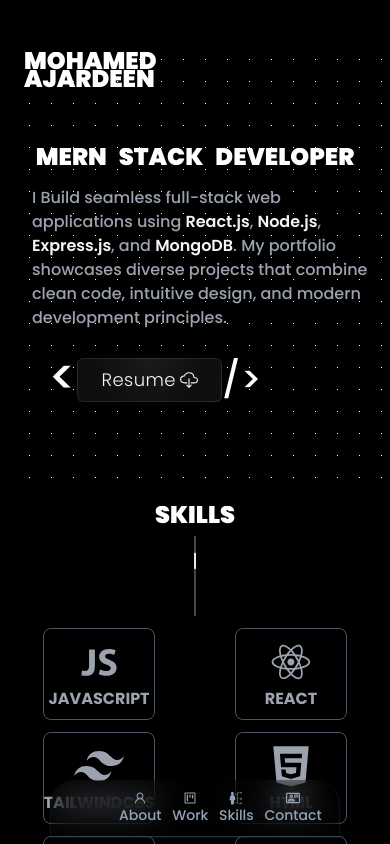
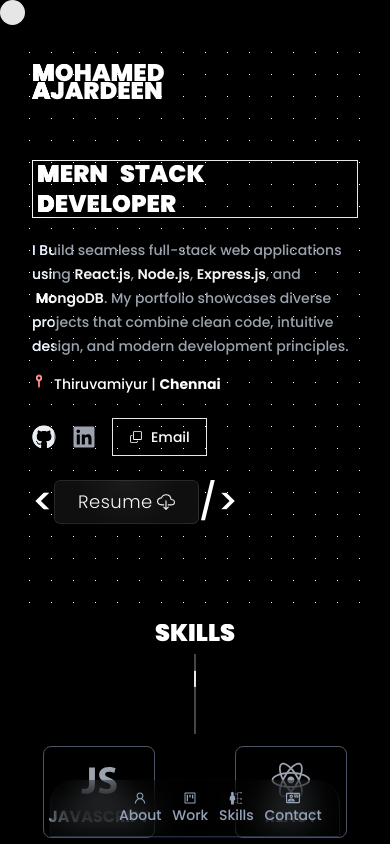
Before and after one commit to ajardeen/PortfolioV2, a React (Vite) app: page / in a window 390 px wide. Shown: the top 844 px of the page. Built offline with nearby package versions, Linux system fonts and the light colour scheme; grey boxes are pictures that could not be loaded.

Commit message:
improved ui expriences and added social links

```diff
--- a/src/App.jsx
+++ b/src/App.jsx
@@ -7,12 +7,14 @@ import SkillsSection from "./sections/SkillsSection";
 import ProjectsSection from "./sections/ProjectsSection";
 import ContactSection from "./sections/ContactSection";
 import Footer from "./components/Footer";
+import CustomCursor from "./components/CustomCursor";
 
 function App() {
   return (
     <>
       {/* <ShinyButton /> */}
-      <div className="text-white p-2 mt-10 poppins-medium ">
+      <div className="text-white p-2 mx-2 mt-10 poppins-medium ">
+        <CustomCursor />
         <HeroSection />
         <div className="grid-background flex flex-col justify-center items-center ">
           <div className="container flex flex-col gap-20">
--- a/src/components/ContactForm.jsx
+++ b/src/components/ContactForm.jsx
@@ -1,6 +1,7 @@
 import React from "react";
 import { motion, AnimatePresence } from "framer-motion";
 import { MdOutlineMarkEmailRead } from "react-icons/md";
+
 export default function ContactForm() {
   const [result, setResult] = React.useState("");
   const [showPopup, setShowPopup] = React.useState(false);
@@ -20,7 +21,7 @@ export default function ContactForm() {
     const data = await response.json();
 
     if (data.success) {
-    setResult("Thank you! I'm so glad you reached out to me!");
+      setResult("Thank you! I'm so glad you reached out to me!");
       setShowPopup(true);
       event.target.reset();
     } else {
@@ -35,11 +36,11 @@ export default function ContactForm() {
       initial={{ opacity: 0, y: 50 }}
       whileInView={{ opacity: 1, y: 0 }}
       transition={{ duration: 0.5 }}
-      className="flex flex-col  items-center justify-center my-10 text-white px-6 w-[30rem]"
+      className="flex flex-col items-center justify-center my-10 text-white px-4 sm:px-6 md:px-8 w-full max-w-lg mx-auto"
     >
       <form
         onSubmit={onSubmit}
-        className="w-full max-w-lg space-y-6 bg-white p-6 md:p-8 rounded-lg shadow-lg text-black"
+        className="w-full space-y-6 bg-white p-4 sm:p-6 md:p-8 rounded-lg shadow-lg text-black"
       >
         <motion.div
           initial={{ opacity: 0, x: -50 }}
@@ -111,15 +112,16 @@ export default function ContactForm() {
             animate={{ opacity: 1, x: 0 }}
             exit={{ opacity: 0, x: 200 }}
             transition={{ duration: 0.3 }}
-            className="fixed flex gap-2 top-4 right-4 bg-white text-black rounded-lg shadow-lg p-6 w-96 text-lg"
+            className="fixed flex gap-2 top-4 right-4 bg-white text-black rounded-lg shadow-lg p-4 sm:p-6 w-full max-w-sm text-lg"
           >
             <motion.span
-            initial={{ opacity: 0, x: 200 }}
-            animate={{ opacity: 1, x: 0 }}
-            exit={{ opacity: 0, x: 200 }}
-            ><MdOutlineMarkEmailRead  className="text-green-500 text-4xl"/>
+              initial={{ opacity: 0, x: 200 }}
+              animate={{ opacity: 1, x: 0 }}
+              exit={{ opacity: 0, x: 200 }}
+            >
+              <MdOutlineMarkEmailRead className="text-green-500 text-4xl" />
             </motion.span>
-            <div className="flex justify-between items-center">
+            <div className="flex justify-between items-center w-full">
               <span>{result}</span>
               <button
                 onClick={() => setShowPopup(false)}
--- /dev/null
+++ b/src/components/CustomCursor.css
@@ -0,0 +1,32 @@
+/* Hide the default cursor */
+* {
+    cursor: none;
+  }
+
+  /* Custom cursor styles */
+  .custom-cursor {
+    position: fixed;
+    top: 0;
+    left: 0;
+    width: 25px; /* Default size */
+    height: 25px;
+    border-radius: 50%;
+    background-color: rgba(255, 255, 255, 0.9);
+    mix-blend-mode: difference;
+    transform: translate(-50%, -50%);
+    pointer-events: none;
+    z-index: 9999;
+    transition: width 0.2s ease, height 0.2s ease; /* Smooth size change */
+  }
+
+  /* When hovering over target elements */
+  .custom-cursor.hover-active {
+    width: 100px; /* Enlarged size */
+    height: 100px;
+  }
+
+  /* Add styles for target elements */
+  .hover-target {
+    position: relative;
+    display: inline-block;
+  }
--- /dev/null
+++ b/src/components/CustomCursor.jsx
@@ -0,0 +1,51 @@
+import React, { useState, useEffect } from "react";
+import "./CustomCursor.css";
+import { motion } from "framer-motion";
+
+const CustomCursor = () => {
+  const [position, setPosition] = useState({ x: 0, y: 0 });
+  const [isHovering, setIsHovering] = useState(false);
+
+  useEffect(() => {
+    // Update cursor position on mouse move
+    const handleMouseMove = (event) => {
+      setPosition({ x: event.clientX + (isHovering ? -50 : -10), y: event.clientY + (isHovering ? -50 : -10) });
+    };
+
+    window.addEventListener("mousemove", handleMouseMove);
+    return () => {
+      window.removeEventListener("mousemove", handleMouseMove);
+    };
+  }, [isHovering]);
+
+  useEffect(() => {
+    // Add event listeners for hover targets
+    const hoverTargets = document.querySelectorAll(".hover-target");
+    const handleMouseEnter = () => setIsHovering(true);
+    const handleMouseLeave = () => setIsHovering(false);
+
+    hoverTargets.forEach((target) => {
+      target.addEventListener("mouseenter", handleMouseEnter);
+      target.addEventListener("mouseleave", handleMouseLeave);
+    });
+
+    return () => {
+      hoverTargets.forEach((target) => {
+        target.removeEventListener("mouseenter", handleMouseEnter);
+        target.removeEventListener("mouseleave", handleMouseLeave);
+      });
+    };
+  }, []);
+
+  return (
+    <motion.div
+      className={`custom-cursor ${isHovering ? "hover-active" : ""}`}
+      style={{
+        transform: `translate(${position.x}px, ${position.y}px)`,
+      }}
+      transition={{ duration: 0,delay:0}}
+    />
+  );
+};
+
+export default CustomCursor;
--- a/src/components/FadeInText.jsx
+++ b/src/components/FadeInText.jsx
@@ -23,7 +23,7 @@ function FadeInText({ desc, techStacks, demoUrl, codeUrl }) {
         whileInView="reveal"
         viewport={{ once: true }}
         transition={{ staggerChildren: 0.01 }}
-        className="text-xs md:text-sm lg:text-base"
+        className="text-xs md:text-sm lg:text-base leading-5 opacity-80"
       >
         {characters.map((char, index) => (
           <motion.span
@@ -71,12 +71,12 @@ function FadeInText({ desc, techStacks, demoUrl, codeUrl }) {
             onMouseLeave={() => setIsDemoHovered(false)}
             className="flex justify-center items-center gap-1"
           >
-            <FaCode className="text-5xl hover:text-slate-300 cursor-pointer" />
+            <FaCode className="text-2xl lg:text-5xl hover:text-slate-300 cursor-pointer" />
             <motion.div
               initial={{ opacity: 0 }}
-              whileHover={{ opacity: 1 }}
-              transition={{ duration: 0.5 }}
-              className={`bg-black text-white p-2 rounded-md cursor-pointer `}
+              animate={{ opacity: 1 }}
+              transition={{ duration: 0.8,delay:0.5 }}
+              className={`bg-black  text-sm lg:text-lg text-white p-2 rounded-md cursor-pointer `}
             >
               Demo
             </motion.div>
@@ -94,13 +94,13 @@ function FadeInText({ desc, techStacks, demoUrl, codeUrl }) {
             onMouseLeave={() => setIsGitHubHovered(false)}
             className="flex justify-center items-center gap-1"
           >
-            <IoLogoGithub className="text-5xl hover:text-slate-300 cursor-pointer" />
+            <IoLogoGithub className="text-2xl lg:text-5xl text-slate-300 cursor-pointer" />
 
             <motion.div
               initial={{ opacity: 0 }}
-              whileHover={{ opacity: 1 }}
-              transition={{ duration: 0.5 }}
-              className={`bg-black text-white p-2 rounded-md cursor-pointer `}
+              animate={{ opacity: 1 }}
+              transition={{ duration: 0.8,delay:0.5 }}
+              className={`bg-black text-sm lg:text-lg text-white p-2 rounded-md cursor-pointer `}
             >
               GitHub
             </motion.div>
--- a/src/sections/ContactSection.jsx
+++ b/src/sections/ContactSection.jsx
@@ -5,19 +5,20 @@ import { motion } from "framer-motion";
 import ShinnyLine from "../components/ShinnyLine";
 function ContactSection() {
   return (
-    <section className="flex flex-col gap-4 p-4 lg:ml-14" id="contact">
+    <section className="flex flex-col gap-4 p-4 " id="contact">
       <div className="font-bold text-3xl uppercase flex gap-3 flex-col justify-center items-center">
         <RevealText text={"Contact"} />
       </div>
       {/* shinny line animation  */}
       <ShinnyLine />
-      <div className="flex justify-center items-center gap-4 p-3">
-        <motion.div className="hidden lg:block space-y-6 lg:w-[40%] text-8xl text-center opacity-50">
+      <div className="flex justify-evenly items-center gap-4 lg:p-3">
+        <motion.div className="hidden lg:block space-y-6 lg:w-[50%] text-8xl text-center opacity-50">
           <span>
             <motion.span
               className="inline-block"
               initial={{ x: -30 }}
               whileInView={{ x: 0 }}
+              transition={{ delay: 0.2,duration: 0.5 }}
             >
               {"<"}
             </motion.span>
@@ -25,6 +26,7 @@ function ContactSection() {
               className="inline-block"
               initial={{ x: 30 }}
               whileInView={{ x: 0 }}
+              transition={{ delay: 0.2,duration: 0.5 }}
             >
               {"/>"}
             </motion.span>
@@ -40,7 +42,9 @@ function ContactSection() {
 
         </motion.div>
 
+       <div className="w-full lg:w-1/2 flex justify-center items-center">
        <ContactForm />
+       </div>
       </div>
     </section>
   );
--- a/src/sections/HeroSection.css
+++ b/src/sections/HeroSection.css
@@ -1,10 +1,48 @@
 .hero-section {
-    --dot-bg: black;
-    --dot-color: white;
-    --dot-size: 1px;
-    --dot-space: 22px;
-      background:
-          linear-gradient(90deg, var(--dot-bg) calc(var(--dot-space) - var(--dot-size)), transparent 1%) center / var(--dot-space) var(--dot-space),
-          linear-gradient(var(--dot-bg) calc(var(--dot-space) - var(--dot-size)), transparent 1%) center / var(--dot-space) var(--dot-space),
-          var(--dot-color);
+  --dot-bg: black;
+  --dot-color: white;
+  --dot-size: 1px;
+  --dot-space: 22px;
+  position: relative;
+  overflow: hidden;
+  width: 100%;
+
+
+  /* Dot Pattern */
+  background: linear-gradient(
+        90deg,
+        var(--dot-bg) calc(var(--dot-space) - var(--dot-size)),
+        transparent 1%
+      )
+      center / var(--dot-space) var(--dot-space),
+    linear-gradient(
+        var(--dot-bg) calc(var(--dot-space) - var(--dot-size)),
+        transparent 1%
+      )
+      center / var(--dot-space) var(--dot-space),
+    var(--dot-color);
+}
+
+/* Moving Overlay */
+.hero-section::after {
+  content: "";
+  position: absolute;
+  top: 0;
+  left: -50%; /* Start off-screen */
+  width: 50%; /* Large enough to cover the section */
+  height: 150%;
+  background: linear-gradient(to right, transparent, white,white);
+  mix-blend-mode: overlay; /* Blend the overlay with the dots */
+  animation: color-slide 6s linear infinite;
+}
+
+@keyframes color-slide {
+  0% {
+    opacity: 0.8;
+    transform: translateX(-1000);
   }
+  100% {
+    opacity: 1;
+    transform: translateX(400%);
+  }
+}
--- a/src/sections/HeroSection.jsx
+++ b/src/sections/HeroSection.jsx
@@ -2,11 +2,17 @@ import React, { useState, useEffect } from "react";
 import { RevealText } from "../components/RevealText";
 import ShinyButton from "../components/ShinyButton";
 import "./HeroSection.css";
-import { motion } from "framer-motion";
+import { motion ,AnimatePresence} from "framer-motion";
 import arrow from "../assets/Arrow.webm";
+import { GrLocationPin } from "react-icons/gr";
+import { FaGithub, FaLinkedin } from "react-icons/fa";
+import "../components/CustomCursor.css";
+import { MdOutlineMarkEmailRead } from "react-icons/md";
+import { GoCopy } from "react-icons/go";
 
 function HeroSection() {
   const [reveal, setReveal] = useState(false);
+  const [showPopup, setShowPopup] = useState(false);
 
   useEffect(() => {
     setTimeout(() => {
@@ -17,75 +23,161 @@ function HeroSection() {
     }, 30000);
   }, []);
 
+const handleEmailClick = () => {
+  const email = "mnazar87540@gmail.com";
+  navigator.clipboard.writeText(email);
+  setShowPopup(true);
+  setTimeout(() => {
+    setShowPopup(false);
+  }, 3000);
+};
+
+
   return (
-    <section className=" relative px-4 md:px-20 pt-1 hero-section" id="heroSection">
+    <section
+      className="relative px-4 sm:px-6 md:px-20 pt-4 hero-section"
+      id="heroSection"
+    >
       <RevealText text={"MOHAMED"} />
       <RevealText text={"AJARDEEN"} />
+
       {reveal && (
         <motion.span
           initial={{ opacity: 0 }}
           animate={{ opacity: 1 }}
           transition={{ duration: 1 }}
           exit={{ opacity: 0 }}
-          className="  hidden lg:flex absolute -top-10 left-[26rem]  items-center justify-center"
+          className="hidden lg:flex absolute -top-10 left-[20%] items-center"
         >
-          <video src={arrow} autoPlay muted className=" rotate-180  size-28 " />
-          <h2 className="font-extrabold ">its me</h2>
+          <video src={arrow} autoPlay muted className="rotate-180 w-10 h-10" />
+          <h2 className="font-extrabold text-lg">It's me</h2>
         </motion.span>
       )}
+
       <motion.div
         initial={{ opacity: 0, scale: 0.5 }}
         animate={{ opacity: 1, scale: 1 }}
         drag={true}
         whileDrag={{ scale: 0.9, opacity: 0.5 }}
         dragConstraints={{ left: 0, right: 0, top: 0, bottom: 0 }}
-        className="relative flex flex-col justify-center items-center py-10"
+        className="relative flex flex-col justify-start items-start xl:justify-center xl:items-center py-10"
+        layout
       >
-
-
-        <motion.div className=" w-full md:w-[50rem] flex flex-col justify-center items-center my-5">
-
-          <div className="flex flex-wrap gap-3 justify-center">
+        <motion.div className="w-full md:w-[50rem] flex flex-col justify-start items-start my-5">
+          <div className="hover-target border p-1">
+            <div className="flex flex-wrap gap-3 justify-start ">
               <RevealText text={"MERN"} />
               <RevealText text={"STACK"} />
               <RevealText text={"DEVELOPER"} />
             </div>
-          <p className="text-start text-gray-400 mt-5 w-full md:w-10/12 self-start ml-2 md:ml-7">
-            I Build seamless full-stack web
-            applications using{" "}
+          </div>
+
+          <div className="mt-5 w-full md:w-10/12 ">
+            <p className="text-gray-400 text-sm md:text-base leading-6 text-left ">
+              I Build seamless full-stack web applications using{" "}
               <span className="font-semibold text-gray-100">React.js</span>,{" "}
               <span className="font-semibold text-gray-100">Node.js</span>,{" "}
-            <span className="font-semibold text-gray-100">Express.js</span>, and{" "}
+              <span className="font-semibold text-gray-100">Express.js</span>,
+              and &nbsp;
               <span className="font-semibold text-gray-100">MongoDB</span>. My
               portfolio showcases diverse projects that combine clean code,
               intuitive design, and modern development principles.
             </p>
-          <div className="self-start flex justify-center items-center p-6">
+
+            <div className="flex items-center text-sm mt-4">
+              <GrLocationPin className="text-red-400  animate-bounce" />
+              <span className="ml-2">
+                Thiruvamiyur | <strong>Chennai</strong>
+              </span>
+            </div>
+
+            {/* Social Links */}
+            <div className="flex items-center gap-4 mt-6">
+              <a
+                href="https://github.com/ajardeen"
+                target="_blank"
+                rel="noopener noreferrer"
+                className="text-gray-400 hover:text-gray-100 text-2xl transition duration-300"
+              >
+                <FaGithub />
+              </a>
+              <a
+                href="https://www.linkedin.com/in/s-mohamed-ajardeen/"
+                target="_blank"
+                rel="noopener noreferrer"
+                className="text-gray-400 hover:text-gray-100 text-2xl transition duration-300"
+              >
+                <FaLinkedin />
+              </a>
+              <motion.button
+              onClick={handleEmailClick}
+                initial={{ opacity: 0, y: -50}} // Slightly smaller on initial load
+                animate={{ opacity: 1, y: 0, scale: 1 }} // Scales to normal size on animation completion
+                whileHover={{ scale: 1 }}
+                whileTap={{ scale: 0.9 }} // Slightly smaller on tap for feedback
+
+                className="border px-4 py-2 flex justify-center items-center gap-2 text-sm md:text-base"
+              >
+                <GoCopy /> Email
+              </motion.button>
+            </div>
+
+            <div className="flex items-center justify-start py-6">
               <motion.span
                 initial={{ opacity: 0, x: -50 }}
-        whileInView={{ opacity: 1, x: 0 }}
-          className="text-5xl pb-1 md:text-7xl ">
-
+                animate={{ opacity: 1, x: 0 }}
+                className="text-4xl md:text-5xl"
+              >
                 {"<"}
               </motion.span>
               <motion.span
                 initial={{ opacity: 0, y: -100 }}
                 animate={{ opacity: 1, y: 0 }}
-           transition={{ duration: 0.5 ,delay: 0.6,type: "spring" }}
-           > <ShinyButton /></motion.span>
+                transition={{ duration: 0.5, delay: 0.6, type: "spring" }}
+              >
+                <ShinyButton />
+              </motion.span>
               <motion.span
-          initial={{ opacity: 0,x: 100 }}
-          whileInView={{ opacity: 1, x: 0 }}
-          transition={{ duration: 0.5 ,delay: 0.5,type: "spring" }}
-          className="text-4xl md:text-5xl "
+                initial={{ opacity: 0, x: 100 }}
+                animate={{ opacity: 1, x: 0 }}
+                transition={{ duration: 0.5, delay: 0.5, type: "spring" }}
+                className="text-4xl md:text-5xl"
               >
                 {"/>"}
               </motion.span>
             </div>
-
+          </div>
         </motion.div>
-
       </motion.div>
+        {/* Pop-up Notification */}
+        <AnimatePresence>
+        {showPopup && (
+          <motion.div
+            initial={{ opacity: 0, x: 200 }}
+            animate={{ opacity: 1, x: 0 }}
+            exit={{ opacity: 0, x: 200 }}
+            transition={{ duration: 0.3 }}
+            className="fixed flex gap-2 top-4 right-4 bg-white text-black rounded-lg shadow-lg p-4 sm:p-6 w-full max-w-sm text-lg"
+          >
+            <motion.span
+              initial={{ opacity: 0, x: 200 }}
+              animate={{ opacity: 1, x: 0 }}
+              exit={{ opacity: 0, x: 200 }}
+            >
+              <MdOutlineMarkEmailRead className="text-green-500 text-4xl" />
+            </motion.span>
+            <div className="flex justify-between items-center w-full">
+              <span>Email Copied</span>
+              <button
+                onClick={() => setShowPopup(false)}
+                className="text-black hover:text-red-700 text-4xl"
+              >
+                &times;
+              </button>
+            </div>
+          </motion.div>
+        )}
+      </AnimatePresence>
     </section>
   );
 }
--- a/src/sections/ProjectsSection.jsx
+++ b/src/sections/ProjectsSection.jsx
@@ -6,8 +6,8 @@ import { projects } from "../datas/ProjectData";
 import { motion, useAnimation } from "framer-motion";
 import arrow from "../assets/Arrow.webm";
 import ShinnyLine from "../components/ShinnyLine";
+
 function ProjectsSection() {
-  const [stateProjects, setStateProjects] = useState(projects);
   const [reveal, setReveal] = useState(false);
   const controls = useAnimation();
 
@@ -29,10 +29,13 @@ function ProjectsSection() {
       <div className="flex justify-center items-center">
         <RevealText text={"work"} />
       </div>
-      {/* shinny line animation  */}
+      {/* Shinny line animation */}
       <ShinnyLine />
-      {/* Project 1 */}
+
+      {/* Dynamically Render Projects */}
+      {projects.map((project, index) => (
         <motion.div
+          key={index}
           initial={{ opacity: 0 }}
           animate={controls}
           variants={{
@@ -41,7 +44,7 @@ function ProjectsSection() {
           onViewportEnter={handleReveal}
           className="flex-col flex lg:flex-row justify-around items-center gap-4 my-10"
         >
-        {reveal && (
+          {reveal && index === 0 && ( // Show arrow only for the first project
             <motion.span
               initial={{ opacity: 0 }}
               animate={{ opacity: 1 }}
@@ -54,48 +57,26 @@ function ProjectsSection() {
             </motion.span>
           )}
 
+          {/* Project Card */}
           <ProjectExpandableCard
-          title={stateProjects[0].title}
-          desc={stateProjects[0].desc}
-          techStacks={stateProjects[0].techStacks}
-          images={stateProjects[0].images}
-          data={stateProjects[0].data}
-          codeUrl={stateProjects[0].codeUrl}
-          demoUrl={stateProjects[0].demoUrl}
+            title={project.title}
+            desc={project.desc}
+            techStacks={project.techStacks}
+            images={project.images}
+            data={project.data}
+            codeUrl={project.codeUrl}
+            demoUrl={project.demoUrl}
           />
+
+          {/* Description and Tech Stack */}
           <FadeInText
-          desc={stateProjects[0].desc}
-          techStacks={stateProjects[0].techStacks}
-          codeUrl={stateProjects[0].codeUrl}
-          demoUrl={stateProjects[0].demoUrl}
+            desc={project.desc}
+            techStacks={project.techStacks}
+            codeUrl={project.codeUrl}
+            demoUrl={project.demoUrl}
           />
         </motion.div>
-
-      <motion.div
-        initial={{ opacity: 0 }}
-        animate={controls}
-        variants={{
-          visible: { opacity: 1, transition: { duration: 1, delay: 0.2 } },
-        }}
-        onViewportEnter={handleReveal}
-        className="flex-col flex lg:flex-row justify-around items-center gap-4 my-10"
-      >
-        <ProjectExpandableCard
-          title={stateProjects[1].title}
-          desc={stateProjects[1].desc}
-          techStacks={stateProjects[1].techStacks}
-          images={stateProjects[1].images}
-          data={stateProjects[1].data}
-          codeUrl={stateProjects[1].codeUrl}
-          demoUrl={stateProjects[1].demoUrl}
-        />
-        <FadeInText
-          desc={stateProjects[1].desc}
-          techStacks={stateProjects[1].techStacks}
-          codeUrl={stateProjects[1].codeUrl}
-          demoUrl={stateProjects[1].demoUrl}
-        />
-      </motion.div>
+      ))}
     </section>
   );
 }
--- a/src/sections/SkillsSection.jsx
+++ b/src/sections/SkillsSection.jsx
@@ -40,7 +40,7 @@ function SkillsSection() {
   ];
 
   return (
-    <section className="relative flex flex-col gap-4 p-4 lg:ml-14" id="skills"
+    <section className="relative flex flex-col gap-4 p-4" id="skills"
 
     >
 
```
Also changed, not shown: src/components/ProjectExpandableCard.jsx (+95 -53 lines). Lines whose indentation alone changed are shown as unchanged.
